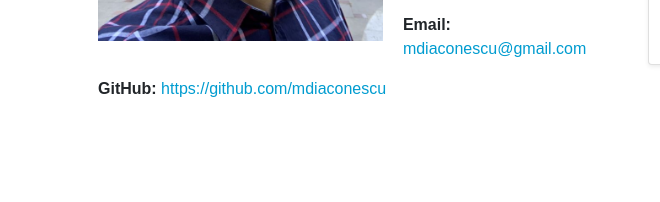
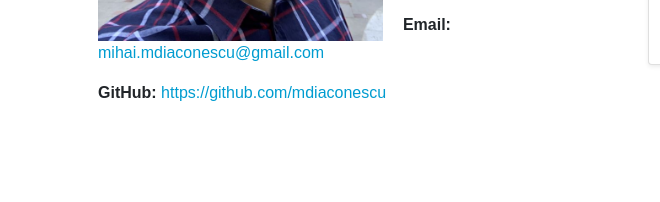
Before and after one commit to mdiaconescu/mdiaconescu.github.io, a website: page index.html in a window 1280 px wide. Shown: the part 769-971 px from the top of the page, 0-660 px from the left. Drawn offline with Linux system fonts and the light colour scheme.

Commit message:
Update index.html

```diff
--- a/index.html
+++ b/index.html
@@ -45,7 +45,7 @@
                         <p class="card-text"><img class="floatLeft" src="./images/profile-color.jpg">Hi, everyone, I’m Mihai and I am living in France.</p>
                         <p class="card-text"> I'm a working in databases world and in my free time I like to play chess and show the stars to my little daughter.</p>
                         <p class="card-text">I'm taking this MERN-stack course to expand my skill set and to add some new tools to my toolbox.</p>
-                        <p><b>Email:</b> <a href="mailto:mdiaconescu@gmail.com">mdiaconescu@gmail.com</a></p>
+                        <p><b>Email:</b> <a href="mailto:mdiaconescu@gmail.com">mihai.mdiaconescu@gmail.com</a></p>
                         <p><b>GitHub:</b> <a href="https://github.com/mdiaconescu" target="_blank">https://github.com/mdiaconescu</a></p>
                     </div>
                 </div>
```
